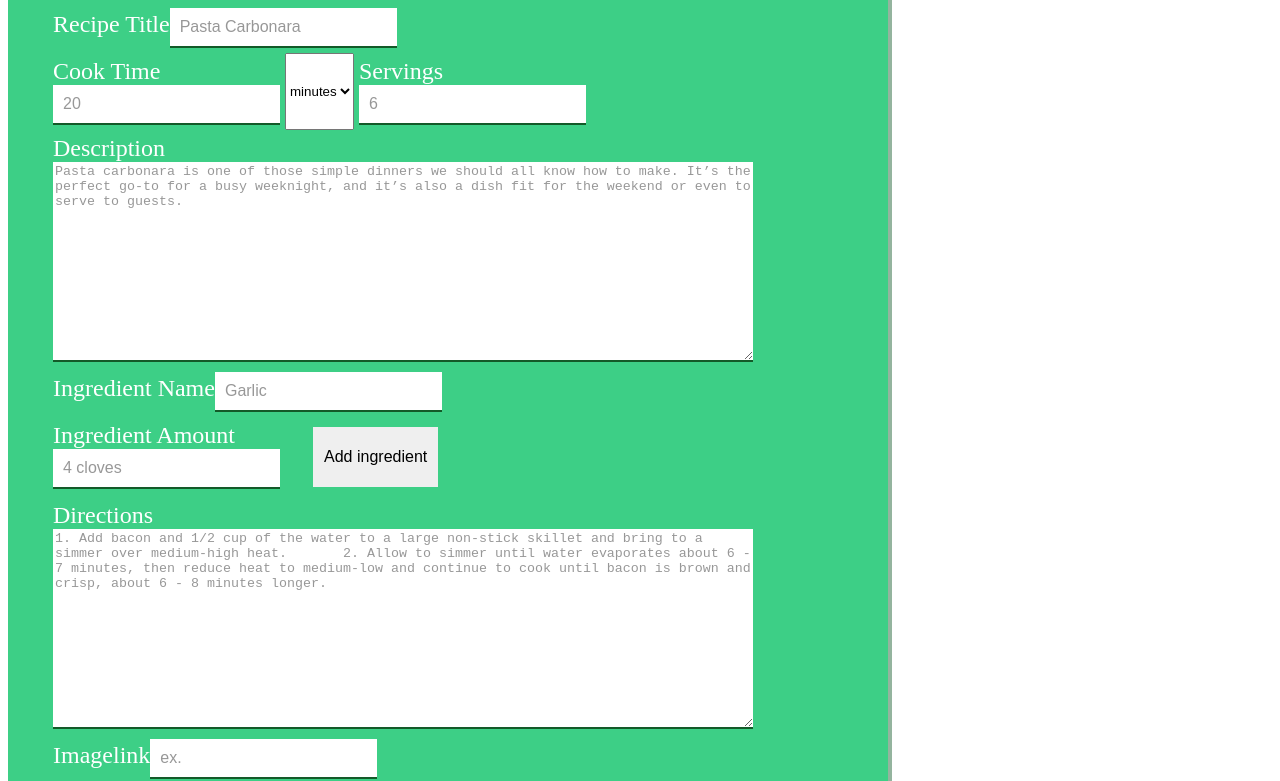
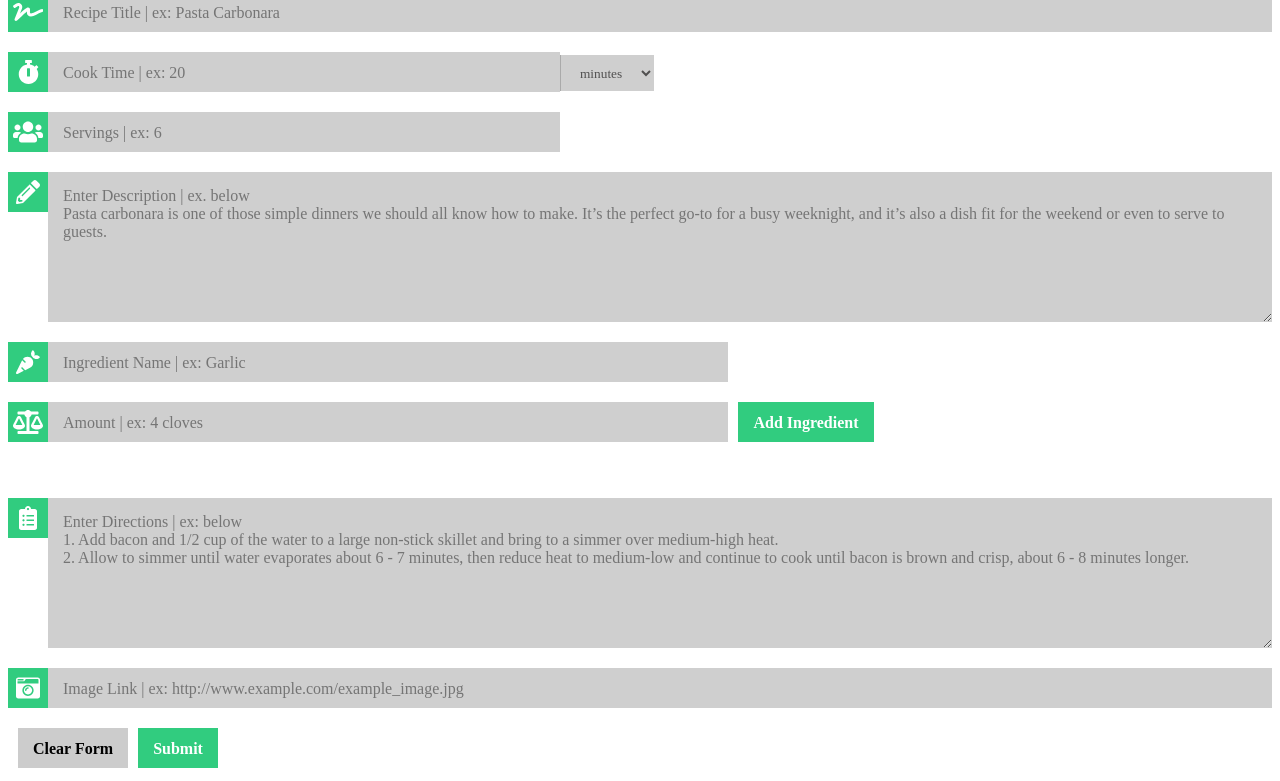
Before and after one commit to elliebanks/finalproject, a React app: page /submit in a window 1280 px wide. Shown: the part 445-1226 px from the top of the page. Built offline with nearby package versions, Linux system fonts and the light colour scheme.

Commit message:
submit page theme complete, sorta fixed nav theme

```diff
--- a/src/client/pages/About.tsx
+++ b/src/client/pages/About.tsx
@@ -2,7 +2,10 @@ import React from 'react';
 
 const About = () =>
 {
-
+    document.documentElement.style.setProperty("--main-color", "#ffffff");
+    document.documentElement.style.setProperty("--second-color", "#ffffff");
+    document.documentElement.style.setProperty("--navtext-color", "#ffffff");
+    document.documentElement.style.setProperty("--navtextsec-color", "#31cc7f");
 
     return (
         <>
--- a/src/client/pages/Submit.tsx
+++ b/src/client/pages/Submit.tsx
@@ -1,8 +1,15 @@
+import { FontAwesomeIcon } from "@fortawesome/react-fontawesome";
 import React, { useState, useEffect } from "react";
 import { useHistory } from "react-router-dom";
 import "../scss/submit.scss";
 
-const SubmitForm: React.FC = (props) => {
+const SubmitForm: React.FC = (props) =>
+{
+    document.documentElement.style.setProperty("--main-color", "#ffffff");
+    document.documentElement.style.setProperty("--second-color", "#ffffff");
+    document.documentElement.style.setProperty("--navtext-color", "#ffffff");
+    document.documentElement.style.setProperty("--navtextsec-color", "#31cc7f");
+
     const [title, setTitle] = useState("");
     const [username, setUsername] = useState("");
     const [cookTime, setCookTime] = useState("");
@@ -17,13 +24,15 @@ const SubmitForm: React.FC = (props) => {
 
     let history = useHistory();
 
-    const handleAddIngredient = (e) => {
+    const handleAddIngredient = (e) =>
+    {
         e.preventDefault();
         let newIngredient = { ingredientsName, ingredientsAmount };
         setIngredients([...ingredients, newIngredient]);
     };
 
-    const handleSubmit = () => {
+    const handleSubmit = () =>
+    {
         let recipe = {
             username: username,
             title: title,
@@ -47,8 +56,10 @@ const SubmitForm: React.FC = (props) => {
         history.push("/");
     };
 
-    const showIngredients = () => {
-        ingredients.map((ing) => {
+    const showIngredients = () =>
+    {
+        ingredients.map((ing) =>
+        {
             return (
                 <div>
                     <h6>{ing.ingredientsName}</h6>
@@ -67,7 +78,7 @@ const SubmitForm: React.FC = (props) => {
             <div className="container">
                 <div className="row">
                     <div className="col-8 leftColumn">
-                        <section>
+                        <section className="mb-5">
                             <div id="sectionTitle" className="secHeadTitle">
                                 <h1>Submit Your Recipes</h1>
                                 <h6>
@@ -91,7 +102,152 @@ const SubmitForm: React.FC = (props) => {
                             </div>
                         </section>
 
-                        <div className="container">
+                        <section>
+                            <div className="secContent">
+                                <h3>
+                                    Submit Your Recipe:
+                                </h3>
+                            </div>
+                            <form id="recipeSubForm" className="contact form" action="formsubmissions.html" method="GET">
+                                <div className="group">
+                                    <div className="addon">
+                                        <FontAwesomeIcon icon="user" />
+                                    </div>
+                                    <input className="control" value={username} placeholder="Your name | ex: Jane Doe" type="text" name="Username" onChange={e => setUsername(e.target.value)} />
+                                </div>
+
+                                <div className="group">
+                                    <div className="addon">
+                                        <FontAwesomeIcon icon="signature" />
+                                    </div>
+                                    <input className="control" value={title} placeholder="Recipe Title | ex: Pasta Carbonara" type="text" name="Title" onChange={e => setTitle(e.target.value)} />
+                                </div>
+
+                                <div className="group">
+                                    <div className="addon">
+                                        <FontAwesomeIcon icon="stopwatch" />
+                                    </div>
+                                    <input className="control2" value={cookTime} placeholder="Cook Time | ex: 20" type="text" name="Cook Time" onChange={e => setCookTime(e.target.value)} />
+
+                                    <select className="drop" name="Units of time" onChange={e => setTimeUnits(e.target.value)}>
+                                        <option value="minutes">minutes</option>
+                                        <option value="hours">hours</option>
+                                    </select>
+                                </div>
+
+                                <div className="group">
+                                    <div className="addon">
+                                        <FontAwesomeIcon icon="users" />
+                                    </div>
+                                    <input className="control2" value={servings} placeholder="Servings | ex: 6" type="text" name="Servings" onChange={e => setServings(e.target.value)} />
+                                </div>
+
+                                <div className="group">
+                                    <div className="addon">
+                                        <FontAwesomeIcon icon="pencil-alt" />
+                                    </div>
+                                    <textarea className="text" value={description} placeholder="Enter Description | ex. below&#10;Pasta carbonara is one of those simple dinners we should all know how to make. It’s the perfect go-to for a busy weeknight, and it’s also a dish fit for the weekend or even to serve to guests." name="Descriptions" onChange={e => setDescription(e.target.value)} />
+                                </div>
+
+                                <div className="group">
+                                    <div className="addon">
+                                        <FontAwesomeIcon icon="carrot" />
+                                    </div>
+                                    <input
+                                        className="control3"
+                                        value={ingredientsName}
+                                        placeholder="Ingredient Name | ex: Garlic"
+                                        type="text"
+                                        name="Ingredients Name"
+                                        onChange={(e) => setIngredientsName(e.target.value)}
+                                    />
+                                </div>
+
+                                <div className="group">
+                                    <div className="addon">
+                                        <FontAwesomeIcon icon="balance-scale" />
+                                    </div>
+                                    <input
+                                        className="control3"
+                                        value={ingredientsAmount}
+                                        type="text"
+                                        placeholder="Amount | ex: 4 cloves"
+                                        name="Ingredients Amount"
+                                        onChange={(e) => setIngredientsAmount(e.target.value)}
+                                    />
+
+                                    <button
+                                        className="button"
+                                        id="addIng"
+                                        onClick={handleAddIngredient}
+                                    >
+                                        Add Ingredient
+                                    </button>
+                                </div>
+
+                                <div className="group">
+                                    <ul className="ingredients">
+                                        {ingredients.map((ing) =>
+                                        {
+                                            return (
+                                                <>
+                                                    <li>{ing.ingredientsName} | {ing.ingredientsAmount}</li>
+                                                </>
+                                            );
+                                        })}
+                                    </ul>
+                                </div>
+
+                                <div className="group">
+                                    <div className="addon">
+                                        <FontAwesomeIcon icon="clipboard-list" />
+                                    </div>
+                                    <textarea
+                                        value={directions}
+                                        className="text"
+                                        placeholder="Enter Directions | ex: below&#10;1. Add bacon and 1/2 cup of the water to a large non-stick skillet and bring to a simmer over medium-high heat.&#10;2. Allow to simmer until water evaporates about 6 - 7 minutes, then reduce heat to medium-low and continue to cook until bacon is brown and crisp, about 6 - 8 minutes longer."
+                                        name="Directions"
+                                        onChange={(e) => setDirections(e.target.value)}
+                                    />
+                                </div>
+
+                                <div className="group">
+                                    <div className="addon">
+                                        <FontAwesomeIcon icon="camera-retro" />
+                                    </div>
+                                    <input
+                                        className="control"
+                                        value={imagelink}
+                                        placeholder="Image Link | ex: http://www.example.com/example_image.jpg"
+                                        name="ImageLink"
+                                        onChange={(e) => setImageLink(e.target.value)}
+                                    />
+                                </div>
+
+                                <div className="group">
+                                    <button
+                                        className="button clear m-0"
+                                        id="formSubmitBtn"
+                                        type="submit"
+                                    // onClick={() => handleSubmit()}
+                                    >
+                                        Clear Form
+                                    </button>
+                                    <button
+                                        className="button"
+                                        id="formSubmitBtn"
+                                        type="submit"
+                                        onClick={() => handleSubmit()}
+                                    >
+                                        Submit
+                                    </button>
+                                </div>
+
+
+
+                            </form>
+                        </section>
+                        {/* <div className="container">
                             <form
                                 id="recipeSubForm"
                                 action="formsubmissions.html"
@@ -172,49 +328,7 @@ const SubmitForm: React.FC = (props) => {
                                         </label>
                                     </div>
                                 </div>
-                                <div className="col">
-                                    <div className="form-group">
-                                        {ingredients.map((ing) => {
-                                            return (
-                                                <div>
-                                                    <h6>{ing.ingredientsName}</h6>
-                                                    <h6>{ing.ingredientsAmount}</h6>
-                                                </div>
-                                            );
-                                        })}
-                                        <label>
-                                            Ingredient Name
-                                            <input
-                                                value={ingredientsName}
-                                                placeholder="Garlic"
-                                                type="text"
-                                                name="Ingredients Name"
-                                                onChange={(e) => setIngredientsName(e.target.value)}
-                                            />
-                                        </label>
-                                    </div>
-                                </div>
-                                <div className="col">
-                                    <div className="form-group d-flex align-items-center">
-                                        <label>
-                                            Ingredient Amount
-                                            <input
-                                                value={ingredientsAmount}
-                                                type="text"
-                                                placeholder="4 cloves"
-                                                name="Ingredients Amount"
-                                                onChange={(e) => setIngredientsAmount(e.target.value)}
-                                            />
-                                        </label>
-                                        <button
-                                            className="btn btn-dark mt-4"
-                                            id="addIng"
-                                            onClick={handleAddIngredient}
-                                        >
-                                            Add ingredient
-                                        </button>
-                                    </div>
-                                </div>
+
                                 <div className="col">
                                     <div className="form-group">
                                         <label>
@@ -233,12 +347,7 @@ const SubmitForm: React.FC = (props) => {
                                     <div className="form-group">
                                         <label>
                                             Imagelink
-                                            <input
-                                                value={imagelink}
-                                                placeholder="ex."
-                                                name="ImageLink"
-                                                onChange={(e) => setImageLink(e.target.value)}
-                                            />
+
                                         </label>
                                     </div>
                                 </div>
@@ -253,7 +362,7 @@ const SubmitForm: React.FC = (props) => {
                                     </button>
                                 </div>
                             </form>
-                        </div>
+                        </div> */}
                     </div>
 
                     <div className="col-4 rightColumn">
--- a/src/client/scss/home.scss
+++ b/src/client/scss/home.scss
@@ -17,7 +17,7 @@ home.body {
 }
 
 button:hover {
-    background:#31cc7f !important;
+    background:#196640 !important;
 }
 
 .searchBarContainer{
--- a/src/client/scss/submit.scss
+++ b/src/client/scss/submit.scss
@@ -1,143 +1,163 @@
+/* Submit Page SCSS
+================================================== */
+/* Submit (Page) SCSS */
 
-#recipeSubForm{
-    display: flex;
-    flex-direction: column;
-    padding: 40px;
-    margin-top: 40px;
-    margin-bottom: 40px;
-    width: 800px;
-    background: rgba(49, 204, 126, 0.938);
-    box-shadow: 0.25rem 0.25rem 0rem #135a2873;
-    border-radius: 15px;
-    .col{
-        width: 400px;
+/* Contact */
+form {							color: #fff}
+.form .group {             		width: 100%; height: auto; position: relative; display: inline-block; margin-bottom: 20px;}
+.form .addon {					width: 40px; height: 40px; text-align: center; float: left; background-color: #31cc7f;}
+.form .addon svg {              display: inline-block; font-size: 24px; line-height: 40px; text-align: center; margin: 8px 0 0;}
+.form .control { 				width: calc(100% - 40px); margin: 0; padding: 12px 0 10px 15px; display: inline-block; background-color: #cfcfcf; border:none;}
+.form .control2 { 				width: calc(50% - 120px); margin: 0; padding: 12px 0 10px 15px; display: inline-block; background-color: #cfcfcf; border:none;}
+.form .control3 { 				width: calc(57% - 40px); margin: 0; padding: 12px 0 10px 15px; display: inline-block; background-color: #cfcfcf; border:none;}
+.form .control, .form .control2, .form .control3, .form .text, .form .button { 				font-family: 'Montserrat', serif; color:#515050; font-size: 16px; line-height: 18px;}
+.form .text { 					width: calc(100% - 40px); height:150px; margin: 0; padding: 15px; border: none; background-color: #cfcfcf;}
+.form .text::placeholder {      text-align: left;}
+.form .drop { 				    width: auto; margin: 0; padding: 10px 15px 9px; border-left: 1px solid #aaa; border-top: none; border-right: none; border-bottom: none; font-family: 'Montserrat', serif; color:#515050; background-color: #cfcfcf;}
+.form ul {                      list-style: none; color: #000;}
+.form .button {                 margin: 0 0 0 10px; padding: 12px 15px 10px; font-weight: 800; display: inline-block; background-color: #31cc7f; color: #fff; border:none;}
+.button.clear {                 background-color: #ccc; font-weight: 800; color: #000;}
+.button.clear:hover {           background-color: #196640; color: #fff;}
 
-        flex: 0 0 100%;
-    }
-}
-    .form-group {
-        display: flex;
-        // align-items: center;
+// #recipeSubForm{
+//     display: flex;
+//     flex-direction: column;
+//     padding: 40px;
+//     margin-top: 40px;
+//     margin-bottom: 40px;
+//     width: 800px;
+//     background: rgba(49, 204, 126, 0.938);
+//     box-shadow: 0.25rem 0.25rem 0rem #135a2873;
+//     border-radius: 15px;
+//     .col{
+//         width: 400px;
 
-        // flex-direction: column;
+//         flex: 0 0 100%;
+//     }
+// }
+//     .form-group {
+//         display: flex;
+//         // align-items: center;
+
+//         // flex-direction: column;
 
 
-    }
-            label{
-                font-size: 1.5rem;
-                color: white;
-                margin: 5px !important;
+//     }
+//             label{
+//                 font-size: 1.5rem;
+//                 color: white;
+//                 margin: 5px !important;
 
-             }
-            input {
-                border: none;
-                cursor: pointer;
-                color: black;
-                padding: 10px;
-                font-size: 16px;
-                font-weight: 300;
-                outline: none;
+//              }
+//             input {
+//                 border: none;
+//                 cursor: pointer;
+//                 color: black;
+//                 padding: 10px;
+//                 font-size: 16px;
+//                 font-weight: 300;
+//                 outline: none;
 
 
-                border-bottom: 2px solid #135a28;
-                // margin-bottom: 1rem;
+//                 border-bottom: 2px solid #135a28;
+//                 // margin-bottom: 1rem;
 
-            }
-            ::placeholder {
-                color:  rgba(0, 0, 0, 0.409);
-            }
+//             }
+//             ::placeholder {
+//                 color:  rgba(0, 0, 0, 0.409);
+//             }
 
-         button {
-             width: 200px;
-             height: 60px;
-             cursor: pointer;
-             border: none;
-             outline: none;
-             font-size: 16px;
+//          button {
+//              width: 200px;
+//              height: 60px;
+//              cursor: pointer;
+//              border: none;
+//              outline: none;
+//              font-size: 16px;
 
-         }
-         textarea{
-            height: 200px;
-            width: 700px;
-            // display: flex;
-            // justify-content: center;
-            border: none;
-            outline: none;
-            border-bottom: 2px solid #135a28;
-            color: rgba(0, 0, 0, 0.128);
-            // margin-right: 10px;
+//          }
+//          textarea{
+//             height: 200px;
+//             width: 700px;
+//             // display: flex;
+//             // justify-content: center;
+//             border: none;
+//             outline: none;
+//             border-bottom: 2px solid #135a28;
+//             color: rgba(0, 0, 0, 0.128);
+//             // margin-right: 10px;
 
-         }
+//          }
 
-#addIng{
-    width: 200px !important;
+// #addIng{
+//     width: 200px !important;
 
-}
+// }
 
 
 
 
 
 
-// #recipeSubForm {
-//         display: flex;
-//         flex-direction: column;
-//         padding: 40px;
-//         margin-top: 40px;
-//         margin-bottom: 40px;
-//         font-size: 18px;
-//         width: 800px;
+// // #recipeSubForm {
+// //         display: flex;
+// //         flex-direction: column;
+// //         padding: 40px;
+// //         margin-top: 40px;
+// //         margin-bottom: 40px;
+// //         font-size: 18px;
+// //         width: 800px;
 
 
-//         // justify-content: center;
-//         background: rgba(49, 204, 126, 0.938);
-//         box-shadow: 0.25rem 0.25rem 0rem #135a2873;
-//         border-radius: 15px;
-//         col{
-//             display: flex;
-//                 width: 100%;
-//                 flex: 0 0 100%;
+// //         // justify-content: center;
+// //         background: rgba(49, 204, 126, 0.938);
+// //         box-shadow: 0.25rem 0.25rem 0rem #135a2873;
+// //         border-radius: 15px;
+// //         col{
+// //             display: flex;
+// //                 width: 100%;
+// //                 flex: 0 0 100%;
 
-//         }
+// //         }
 
-//         .form-group {
-//             flex: 0 1 100%;
+// //         .form-group {
+// //             flex: 0 1 100%;
 
-//                 label{
-//                     font-size: 1.5rem;
-//                     color: white;
+// //                 label{
+// //                     font-size: 1.5rem;
+// //                     color: white;
 
-//                 }
-//                 input, textarea {
+// //                 }
+// //                 input, textarea {
 
-//                     border: none;
-//                     cursor: pointer;
-//                     color: black;
+// //                     border: none;
+// //                     cursor: pointer;
+// //                     color: black;
 
-//                     font-size: 1.2rem;
-//                     font-weight: 300;
+// //                     font-size: 1.2rem;
+// //                     font-weight: 300;
 
-//                     border-bottom: 2px solid #135a28;
-//                     margin: 8px;
+// //                     border-bottom: 2px solid #135a28;
+// //                     margin: 8px;
 
-//                     &:focus{
-//                         border: none;
-//                         outline: none;
-//                         border-bottom: 2px solid #135a28;
-//                     }
-//                 }
-//              }
-//              button {
-//                  width: 200px;
-//                  height: 60px;
-//                  cursor: pointer;
-//                  border: none;
-//                  outline: none;
+// //                     &:focus{
+// //                         border: none;
+// //                         outline: none;
+// //                         border-bottom: 2px solid #135a28;
+// //                     }
+// //                 }
+// //              }
+// //              button {
+// //                  width: 200px;
+// //                  height: 60px;
+// //                  cursor: pointer;
+// //                  border: none;
+// //                  outline: none;
 
-//              }
-//              textarea{
-//                  justify-content: center;
-//                 height: 100px;
-//                 width: 700px;
-//              }
-//     }
+// //              }
+// //              textarea{
+// //                  justify-content: center;
+// //                 height: 100px;
+// //                 width: 700px;
+// //              }
+// //     }
```
Also changed, not shown: src/client/scss/app.scss (+8 -0 lines), src/client/scss/navbar.scss (+0 -8 lines).
